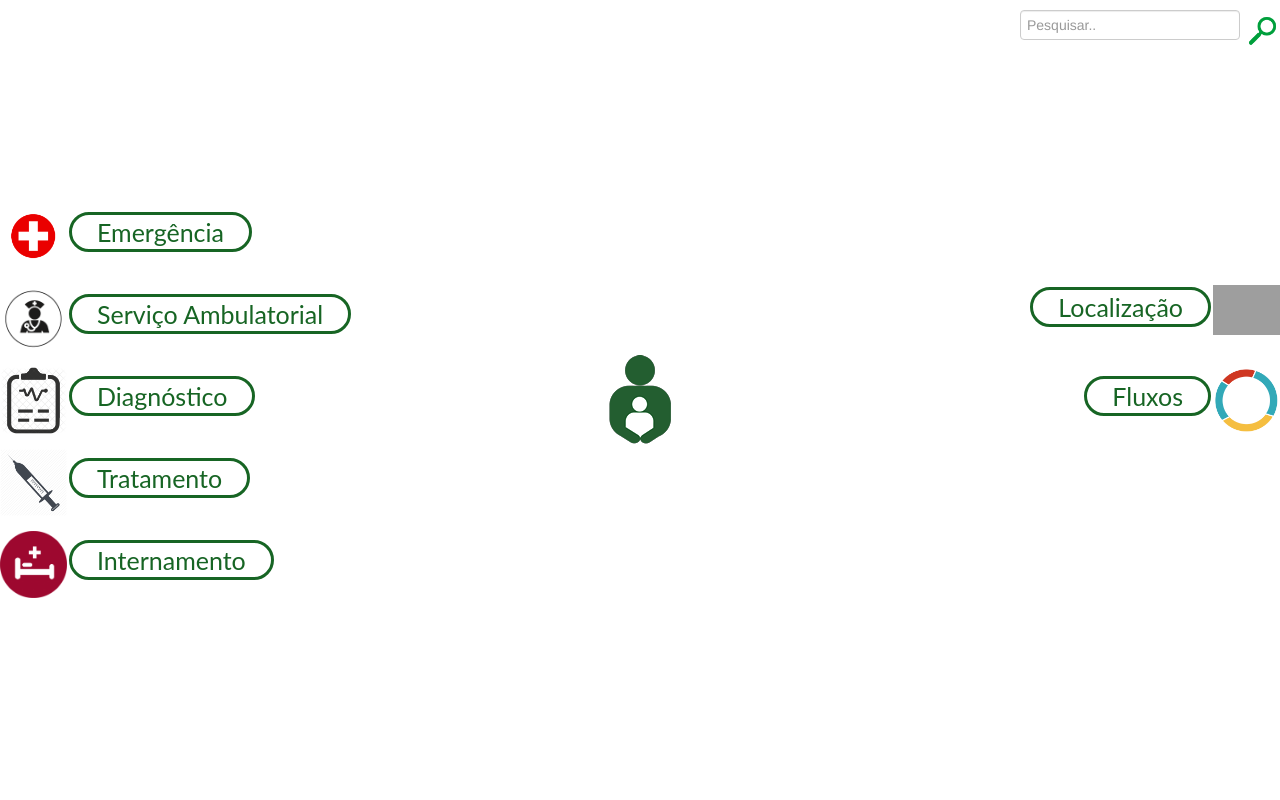
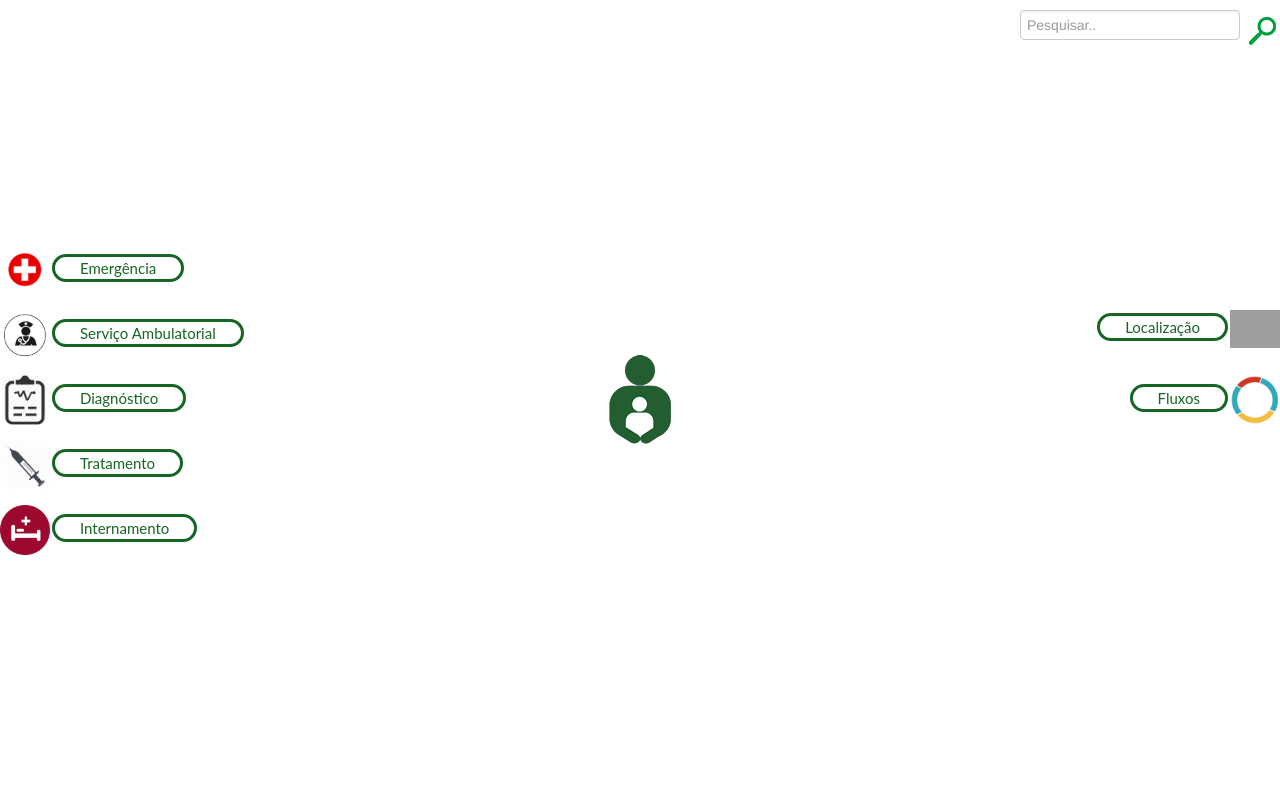
Before and after one commit to jonatascp/imip, a PHP site: page /bootstrap/index.html in a window 1280 px wide. Run offline with PHP 8.4, Linux system fonts and the light colour scheme; grey boxes are pictures that could not be loaded.

Commit message:
update css

```diff
--- a/bootstrap/css/main.css
+++ b/bootstrap/css/main.css
@@ -25,7 +25,7 @@ body, html {
 }
 
 .grid-home {
-  font: 400 25px/1.8 "Lato", sans-serif;
+  font: 400 15px/1.8 "Lato", sans-serif;
   color: #176524;
 }
 
@@ -37,7 +37,7 @@ body, html {
 }
 
 .grid-home .row-fluid img, .options img {
-  width: 67px;
+  width: 50px;
 }
 
 .grid-home .row-fluid {
```
